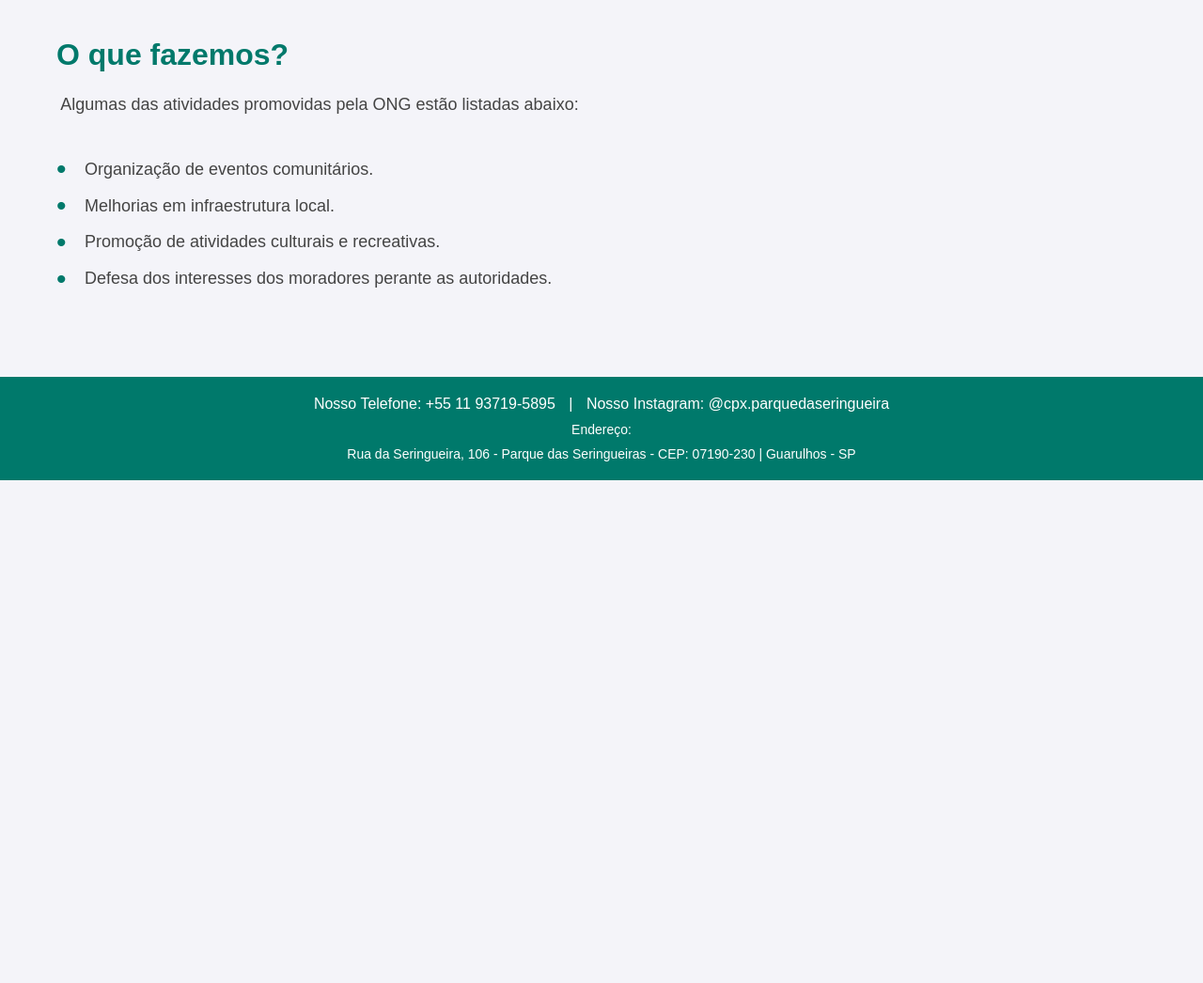
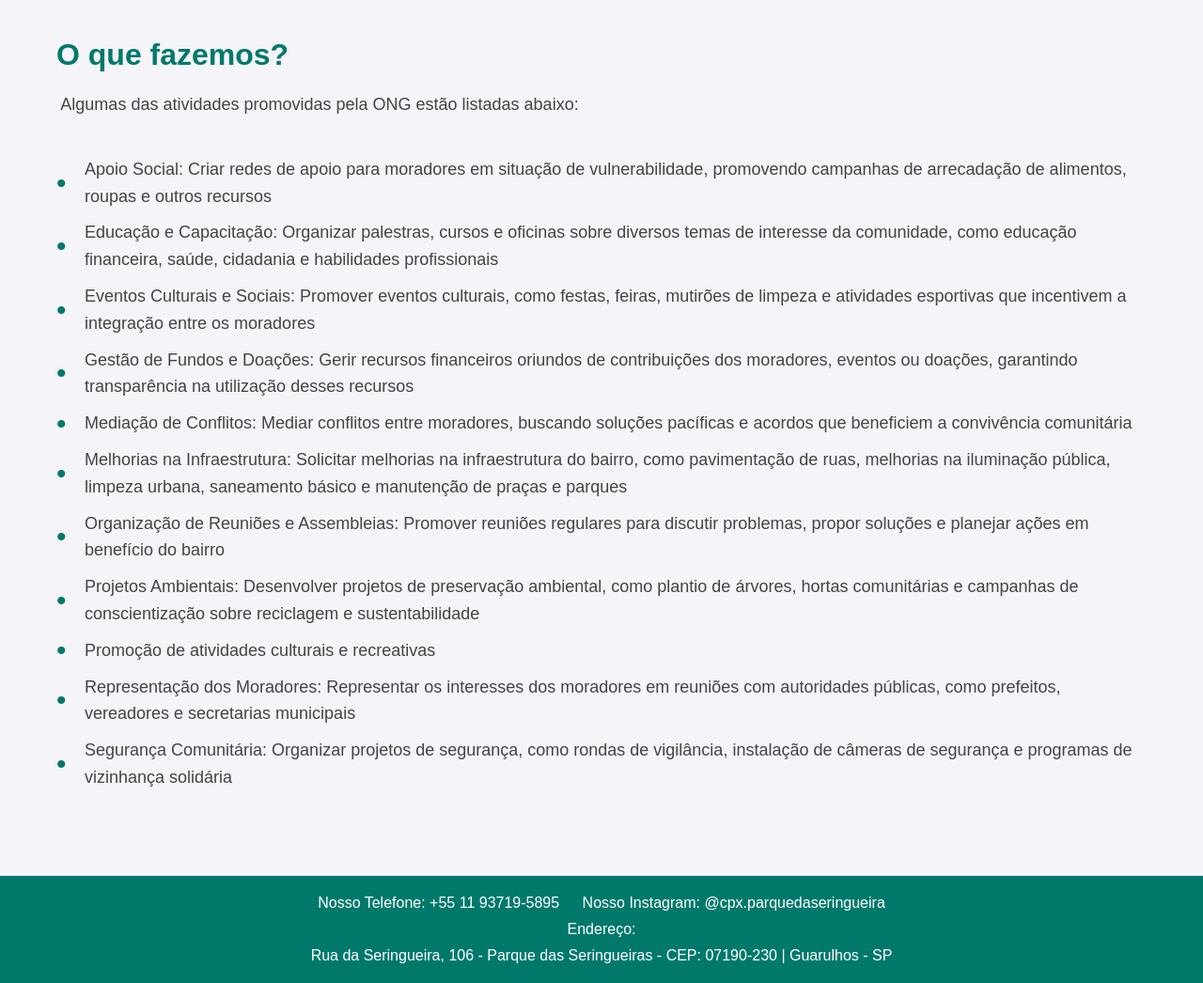
Before and after one commit to pauloAdriani01/Definitivo---Site-ONG, a Django app: page /oqueFazemos in a window 1280 px wide. Shown: the part 68-1114 px from the top of the page at 94% size. Before the commit the page ends 579 px from the top, so only its background shows below. Run offline with Django 5.2, Linux system fonts and the light colour scheme.

Commit message:
Commit 5 - Mudanças e detalhamentos nas páginas

```diff
--- a/homepageONG/static/css/CSSoqueFazemos.css
+++ b/homepageONG/static/css/CSSoqueFazemos.css
@@ -85,7 +85,7 @@ h2 {
     list-style: none;
     padding-left: 0;
     margin-top: 20px;
-    margin-left: -580px;
+    margin-left: 0px;
 }
 
 .lista ul li {
@@ -138,7 +138,7 @@ footer {
     color: #fff;
     text-decoration: none;
     font-size: 16px;
-    margin: 0 10px;
+    margin: 10px;
     transition: 0.3s;
 }
 
@@ -147,7 +147,7 @@ footer {
 }
 
 #endereco p {
-    font-size: 14px;
+    font-size: 16px;
     margin-top: 10px;
 }
 
--- a/homepageONG/static/css/CSSquemSomos.css
+++ b/homepageONG/static/css/CSSquemSomos.css
@@ -125,7 +125,7 @@ footer {
     padding: 20px 30px;
     text-align: center;
     bottom: 0;
-    position: relative;
+    position: absolute;
     width: 100%;
 }
 
@@ -137,7 +137,7 @@ footer {
     color: #fff;
     text-decoration: none;
     font-size: 16px;
-    margin: 0 10px;
+    margin: 10px;
     transition: 0.3s;
 }
 
@@ -146,7 +146,7 @@ footer {
 }
 
 #endereco p {
-    font-size: 14px;
+    font-size: 16px;
     margin-top: 10px;
 }
 
--- a/homepageONG/templates/homepage.html
+++ b/homepageONG/templates/homepage.html
@@ -44,7 +44,7 @@
                     ambiente e geração de renda, sempre com um foco especial na promoção da igualdade e da justiça
                     social.
                 </p>
-                <img src="placeholder.jpg" alt="Placeholder Image">
+                <img src="{% static 'img/pessoalONG.png' %}" id="pessoalONG">
             </div>
         </div>
     </main>
@@ -52,9 +52,7 @@
     <footer>
         <div id="linksRedes">
             <a href="https://wa.me/5511937195895" class="contact-link">Nosso Telefone: +55 11 93719-5895</a>
-            <span>|</span>
-            <a href="https://www.instagram.com/cpx.parquedaseringueira?utm_source=qr&igsh=ZGgybDYzejEyNmN5">Nosso
-                Instagram: @cpx.parquedaseringueira</a>
+            <a href="https://www.instagram.com/cpx.parquedaseringueira?utm_source=qr&igsh=ZGgybDYzejEyNmN5">Nosso Instagram: @cpx.parquedaseringueira</a>
         </div>
         <div id="endereco">
             <p>Endereço:</p>
--- a/homepageONG/templates/oqueFazemos.html
+++ b/homepageONG/templates/oqueFazemos.html
@@ -33,10 +33,17 @@
                 </p>
                 <div class="lista">
                     <ul>
-                        <li>Organização de eventos comunitários.</li>
-                        <li>Melhorias em infraestrutura local.</li>
-                        <li>Promoção de atividades culturais e recreativas.</li>
-                        <li>Defesa dos interesses dos moradores perante as autoridades.</li>
+                        <li>Apoio Social: Criar redes de apoio para moradores em situação de vulnerabilidade, promovendo campanhas de arrecadação de alimentos, roupas e outros recursos</li>
+                        <li>Educação e Capacitação: Organizar palestras, cursos e oficinas sobre diversos temas de interesse da comunidade, como educação financeira, saúde, cidadania e habilidades profissionais</li>
+                        <li>Eventos Culturais e Sociais: Promover eventos culturais, como festas, feiras, mutirões de limpeza e atividades esportivas que incentivem a integração entre os moradores</li>
+                        <li>Gestão de Fundos e Doações: Gerir recursos financeiros oriundos de contribuições dos moradores, eventos ou doações, garantindo transparência na utilização desses recursos</li>
+                        <li>Mediação de Conflitos: Mediar conflitos entre moradores, buscando soluções pacíficas e acordos que beneficiem a convivência comunitária</li>
+                        <li>Melhorias na Infraestrutura: Solicitar melhorias na infraestrutura do bairro, como pavimentação de ruas, melhorias na iluminação pública, limpeza urbana, saneamento básico e manutenção de praças e parques</li>
+                        <li>Organização de Reuniões e Assembleias: Promover reuniões regulares para discutir problemas, propor soluções e planejar ações em benefício do bairro</li>
+                        <li>Projetos Ambientais: Desenvolver projetos de preservação ambiental, como plantio de árvores, hortas comunitárias e campanhas de conscientização sobre reciclagem e sustentabilidade</li>
+                        <li>Promoção de atividades culturais e recreativas</li>
+                        <li>Representação dos Moradores: Representar os interesses dos moradores em reuniões com autoridades públicas, como prefeitos, vereadores e secretarias municipais</li>
+                        <li>Segurança Comunitária: Organizar projetos de segurança, como rondas de vigilância, instalação de câmeras de segurança e programas de vizinhança solidária</li>
                     </ul>
                 </div>
             </div>
@@ -45,7 +52,6 @@
     <footer>
         <div id="linksRedes">
             <a href="https://wa.me/5511937195895" class="contact-link">Nosso Telefone: +55 11 93719-5895</a>
-            <span>|</span>
             <a href="https://www.instagram.com/cpx.parquedaseringueira?utm_source=qr&igsh=ZGgybDYzejEyNmN5">Nosso
                 Instagram: @cpx.parquedaseringueira</a>
         </div>
--- a/homepageONG/templates/quemSomos.html
+++ b/homepageONG/templates/quemSomos.html
@@ -35,10 +35,10 @@
                 </p>
                 <div class="lista">
                     <ul>
+                        <li>Defesa dos interesses dos moradores perante as autoridades.</li>
+                        <li>Melhorias em infraestrutura local.</li>
                         <li>Organização de eventos comunitários.</li>
-                        <li>Melhorias em infraestrutura local.</li>
                         <li>Promoção de atividades culturais e recreativas.</li>
-                        <li>Defesa dos interesses dos moradores perante as autoridades.</li>
                     </ul>
                 </div>
             </div>
@@ -48,7 +48,6 @@
     <footer>
         <div id="linksRedes">
             <a href="https://wa.me/5511937195895" class="contact-link">Nosso Telefone: +55 11 93719-5895</a>
-            <span>|</span>
             <a href="https://www.instagram.com/cpx.parquedaseringueira?utm_source=qr&igsh=ZGgybDYzejEyNmN5">Nosso
                 Instagram: @cpx.parquedaseringueira</a>
         </div>
```
Also changed, not shown: homepageONG/static/css/CSSdoacoes.css (+50 -2 lines), homepageONG/static/css/CSShomepage.css (+18 -2 lines), homepageONG/templates/doacoes.html (+15 -7 lines), homepageONG/static/img/pessoalOng.png (added), 2 other files.
